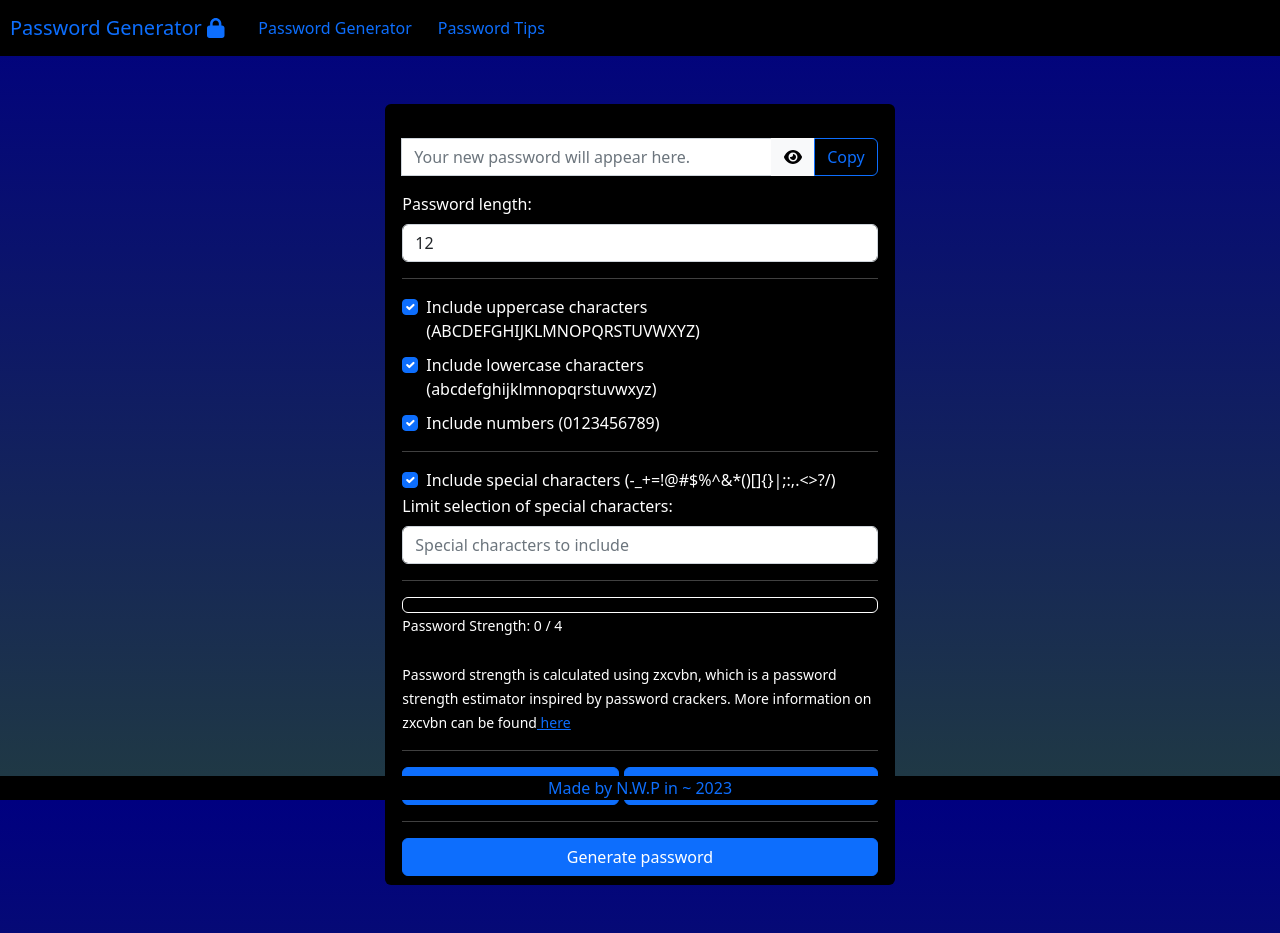
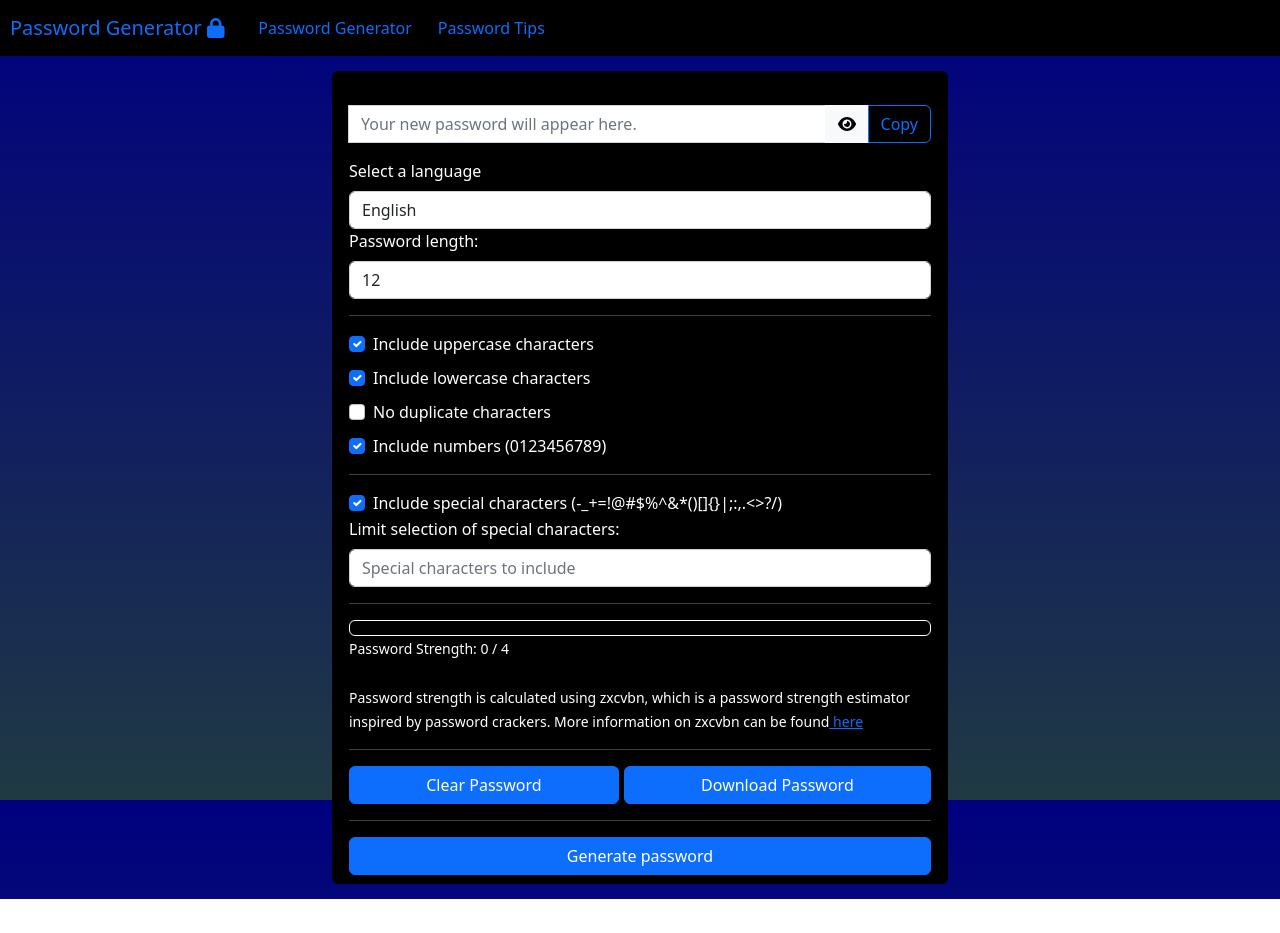
Before and after one commit to NicholaiWP/PasswordGenerator, a React (Create React App) app: page / in a window 1280 px wide. After the commit the page ends 899 px from the top, so only its background shows below. Built offline with nearby package versions, Linux system fonts and the light colour scheme.

Commit message:
removed footer - added new functionality

```diff
--- a/src/components/App.tsx
+++ b/src/components/App.tsx
@@ -3,19 +3,19 @@ import 'bootstrap/dist/css/bootstrap.min.css';
 import NavigationBar from './NavigationBar';
 import { BrowserRouter as Router, Routes, Route } from 'react-router-dom';
 import PasswordTips from './PasswordTips';
-import MyFooter from './Footer';
 import { Container } from 'react-bootstrap';
 import Row from 'react-bootstrap/Row';
 import Col from 'react-bootstrap/Col';
 import PasswordForm from './PasswordForm';
 
 function App() {
+
   return (
     <>
     <NavigationBar />
-      <Container className="vh-100 no-padding-no-margin" fluid>
-        <Row className="mt-5 no-padding-no-margin">
-          <Col xs={12} sm={12} md={8} lg={5} xl={5} className="mb-5">
+        <Container fluid id="container">
+          <Row style={{marginTop:15 + 'px'}} className="justify-content-center align-items-center row-offset">
+            <Col xs={12} sm={12} md={8} lg={6} xl={6}>
                 <Routes>
                   <Route path="/PasswordGenerator" element={<PasswordForm />} />
                   <Route path="/" element={<PasswordForm />} />
@@ -24,10 +24,7 @@ function App() {
             </Col>
           </Row>
         </Container>
-      <MyFooter />
-
     </>
-
   );
 }
 
--- a/src/components/Footer.tsx
+++ /dev/null
@@ -1,15 +0,0 @@
-import '../styles/App.css';
-
-export default function MyFooter(){
-
-    let date = new Date();
-    let year = date.getFullYear();
-
-    return(
-        <section className='footer-container'>
-            <p className='footer-content'>{`Made by N.W.P in ~ ${year}`}</p>
-        </section>
-
-    )
-
-}
--- a/src/components/PasswordForm.tsx
+++ b/src/components/PasswordForm.tsx
@@ -1,6 +1,7 @@
 import React, { useState, ChangeEvent, useEffect } from "react";
 import { Button, Card, Form, InputGroup} from "react-bootstrap";
 import PasswordHelper from './PasswordHelper';
+import {languageSelection, Languages, LanguageOptions} from './PasswordHelper';
 import { FontAwesomeIcon } from '@fortawesome/react-fontawesome';
 import { faEye, faEyeSlash } from '@fortawesome/free-solid-svg-icons';
 import zxcvbn, { ZXCVBNResult } from 'zxcvbn'
@@ -20,7 +21,9 @@ import DownloadButton from "./DownloadButton";
   const [error, setError] = useState<string>("");
   const [customSpecialChars, setCustomSpecialChars] = useState<string>('');
   const [passwordVisibility, setPasswordVisibility] = useState<boolean>(true);
+  const [useNoDuplicateChars, setUseNoDuplicateChars] = useState<boolean>(false);
   const [password, setPassword] = useState('');
+  const [selectedLanguage, setSelectedLanguage] = useState(Languages.English);
 
 
   useEffect(() => {
@@ -29,18 +32,26 @@ import DownloadButton from "./DownloadButton";
 
 
   const handlePasswordGeneration = () => {
+
+    const langObj: LanguageOptions | undefined = languageSelection.find(
+      (lang) => lang.language === selectedLanguage
+    );
+
+    if(langObj){
       const generatedPassword: string = PasswordHelper.generatePassword(
         {
           length: passwordLength,
           useSpecialChars: useSpecialChars,
           useUppercase: useUppercase,
           useLowercase:getUseLowercase,
+          useNoDuplicateChars:useNoDuplicateChars,
           useNumbers: useNumbers
-      }, customSpecialChars);
+        }, customSpecialChars, langObj);
 
       setPassword(generatedPassword);
       handleScore(generatedPassword);
       checkAllOptionsUnchecked();
+    }
 
   };
 
@@ -49,6 +60,11 @@ import DownloadButton from "./DownloadButton";
     setPasswordScore(result?.score || 0);
     setResult(result);
   }
+
+  const handleLanguageChange = (e: any) => {
+    const selectedValue = Number(e.target.value);
+    setSelectedLanguage(selectedValue);
+  };
 
   const getProgressColor = () => {
     if (passwordScore === 0) {
@@ -90,6 +106,10 @@ import DownloadButton from "./DownloadButton";
   const handleSpecialCharsChange = () => {
     setUseSpecialChars(!useSpecialChars);
   };
+
+  const handleNoDuplicateCharsInPassword = () => {
+    setUseNoDuplicateChars(!useNoDuplicateChars);
+  }
 
   const handleUppercaseChange = () => {
     setUseUppercase(!useUppercase);
@@ -156,7 +176,7 @@ import DownloadButton from "./DownloadButton";
 
   return (
     <>
-          <Form onSubmit={handleSubmit}>
+          <Form className="password-form" onSubmit={handleSubmit}>
            <Card bg="black" text="white">
             <Card.Header></Card.Header>
             <Card.Body>
@@ -168,7 +188,6 @@ import DownloadButton from "./DownloadButton";
                     placeholder="Your new password will appear here."
                     aria-label="Password"
                     value={password}
-                    readOnly
                   >
                   </Form.Control>
                   <Button variant="light" onClick={togglePasswordVisibility}>
@@ -179,6 +198,18 @@ import DownloadButton from "./DownloadButton";
                   </Button>
                 </InputGroup>
                 {error && <div style={{ color: "red" }}>{error}</div>}
+
+                <Form.Group controlId="exampleForm.SelectCustom">
+                <Form.Label>Select a language</Form.Label>
+                <Form.Control as="select"  value={selectedLanguage} onChange={(e) => handleLanguageChange(e)}>
+                  {languageSelection.map((lang) => (
+                    <option value={lang.language} key={lang.language.toString()}>
+                      {Languages[lang.language]}
+                    </option>
+                  ))}
+                </Form.Control>
+              </Form.Group>
+
 
                   <Form.Group>
                     <Form.Label>Password length:</Form.Label>
@@ -199,7 +230,7 @@ import DownloadButton from "./DownloadButton";
                       type="checkbox"
                       checked={useUppercase}
                       onChange={handleUppercaseChange}
-                      label="Include uppercase characters (ABCDEFGHIJKLMNOPQRSTUVWXYZ)"
+                      label="Include uppercase characters"
                     />
                   </Form.Group>
 
@@ -208,7 +239,16 @@ import DownloadButton from "./DownloadButton";
                       type="checkbox"
                       checked={getUseLowercase}
                       onChange={handleLowerCaseChange}
-                      label="Include lowercase characters (abcdefghijklmnopqrstuvwxyz)"
+                      label="Include lowercase characters"
+                    />
+                  </Form.Group>
+
+                  <Form.Group>
+                    <Form.Check
+                      type="checkbox"
+                      checked={useNoDuplicateChars}
+                      onChange={handleNoDuplicateCharsInPassword}
+                      label="No duplicate characters"
                     />
                   </Form.Group>
 
--- a/src/components/PasswordHelper.ts
+++ b/src/components/PasswordHelper.ts
@@ -1,20 +1,57 @@
-interface PasswordOptions {
+ export enum Languages {
+    English,
+    Danish,
+    German,
+    Italian,
+    Swedish,
+    Russian,
+    Spanish,
+    French
+  }
+
+  export interface LanguageOptions {
+    language: Languages;
+    alphabetUppercase: string;
+    alphabetLowercase: string;
+  }
+
+  export const languageSelection: LanguageOptions[] = [
+    { language: Languages.English, alphabetUppercase: 'ABCDEFGHIJKLMNOPQRSTUVWXYZ', alphabetLowercase: 'abcdefghijklmnopqrstuvwxyz' },
+    { language: Languages.Danish, alphabetUppercase: 'ABCDEFGHIJKLMNOPQRSTUVWXYZÆØÅ', alphabetLowercase: 'abcdefghijklmnopqrstuvwxyzæøå' },
+    { language: Languages.German, alphabetUppercase: 'ABCDEFGHIJKLMNOPQRSTUVWXYZÄÖÜß', alphabetLowercase: 'abcdefghijklmnopqrstuvwxyzäöüß' },
+    { language: Languages.Italian, alphabetUppercase: 'ABCDEFGHIJKLMNOPQRSTUVWXYZÀÈÉÌÎÒÙ', alphabetLowercase: 'abcdefghijklmnopqrstuvwxyzàèéìîòù' },
+    { language: Languages.Swedish, alphabetUppercase: 'ABCDEFGHIJKLMNOPQRSTUVWXYZÅÄÖ', alphabetLowercase: 'abcdefghijklmnopqrstuvwxyzåäö' },
+    { language: Languages.Russian, alphabetUppercase: 'АБВГДЕЁЖЗИЙКЛМНОПРСТУФХЦЧШЩЪЫЬЭЮЯ', alphabetLowercase: 'абвгдеёжзийклмнопрстуфхцчшщъыьэюя' },
+    { language: Languages.Spanish, alphabetUppercase: 'ABCDEFGHIJKLMNOPQRSTUVWXYZÁÉÍÑÓÚÜ', alphabetLowercase: 'abcdefghijklmnopqrstuvwxyzáéíñóúü' },
+    { language: Languages.French, alphabetUppercase: 'ABCDEFGHIJKLMNOPQRSTUVWXYZÀÂÆÇÉÈÊËÎÏÔŒÙÛÜŸ', alphabetLowercase: 'abcdefghijklmnopqrstuvwxyzàâæçéèêëîïôœùûüÿ' }
+  ];
+
+  interface PasswordOptions {
     length: number;
     useNumbers: boolean;
     useSpecialChars: boolean;
     useUppercase: boolean;
     useLowercase:boolean;
+    useNoDuplicateChars:boolean;
   }
 
+
   const PasswordHelper = {
-    generatePassword(props: PasswordOptions, customSpecialChars: string): string {
-      const { length, useNumbers, useSpecialChars, useUppercase, useLowercase } = props;
+    generatePassword(props: PasswordOptions, customSpecialChars: string, langOptions:LanguageOptions): string {
+      const { length, useNumbers, useSpecialChars, useUppercase, useLowercase, useNoDuplicateChars} = props;
+
+
+    // Retrieve the uppercase and lowercase strings from the language object
+    const uppercaseChars: string = langOptions?.alphabetUppercase || '';
+    const lowercaseChars: string = langOptions?.alphabetLowercase || '';
 
       // Define character sets for each category
-      const lowercaseChars:string = 'abcdefghijklmnopqrstuvwxyz';
-      const uppercaseChars:string = 'ABCDEFGHIJKLMNOPQRSTUVWXYZ';
+      //const lowercaseChars:string = 'abcdefghijklmnopqrstuvwxyz';
+      //const uppercaseChars:string = 'ABCDEFGHIJKLMNOPQRSTUVWXYZ';
       const numberChars:string = '0123456789';
       const specialChars:string = '-_+=!@#$%^&*()[]{}|;:,.<>?/';
+
+
 
       // Determine which categories to include based on user input
       const categories:string[] = [];
@@ -32,6 +69,7 @@ interface PasswordOptions {
         categories.push(customSpecialChars ? customSpecialChars : specialChars);
       }
 
+
       // Ensure that at least one character from each selected category is included
       let password:string = '';
       categories.forEach(category => {
@@ -44,6 +82,12 @@ interface PasswordOptions {
         password += category.charAt(Math.floor(Math.random() * category.length));
       }
 
+      if(useNoDuplicateChars){
+        const passwordWithUniqueChars = [...new Set(password)].join("");
+        return passwordWithUniqueChars
+      }
+
+
       return password;
     },
   }
--- a/src/components/PasswordTips.tsx
+++ b/src/components/PasswordTips.tsx
@@ -4,8 +4,8 @@ import { Container, Row, Col, Card } from 'react-bootstrap';
 const PasswordTips: React.FC = () => {
   return (
     <Container>
-      <Row className="justify-content-center">
-        <Col xs={12} md={8} lg={10} xl={12}>
+      <Row id="tips-margin-bottom-offset" className="justify-content-center align-items-center">
+        <Col xs={12} md={12} lg={12} xl={12}>
           <Card className="mt-4">
             <Card.Body>
               <Card.Title>Helpful Password Tips</Card.Title>
--- a/src/styles/App.css
+++ b/src/styles/App.css
@@ -1,7 +1,4 @@
-.row{
-  justify-content: center;
-  align-items: center;
-}
+
 
 .pass-weak-color {
   background-color: red;
@@ -35,18 +32,12 @@ div.no-padding-no-margin{
   margin:0;
 }
 
-.toast-container {
-  display: flex;
-  justify-content: center;
-  margin-top:10px;
-  margin-bottom: 10px;
+div.tips-margin-bottom-offset{
+  margin-bottom:15px;
 }
-
-.toast-content {
-  width: 100%; /* Optional: Adjust the width as needed */
-  max-width: 400px; /* Optional: Set a max-width for the toast container */
+.password-form{
+  margin-bottom: 15px;
 }
-
 
 .form-check{
  margin-top: 10px;
@@ -54,27 +45,12 @@ div.no-padding-no-margin{
  overflow-wrap: break-word;
 }
 
+div#container{
+  margin-top: 5px;
+}
+
 .submitBtncontainer{
   display: flex;
-}
-
-.footer-container {
-  position: fixed;
-  bottom: 0;
-  left: 0;
-  width: 100%;
-  background-color: black;
-  display: flex;
-  margin-top:10px;
-  justify-content: center;
-  align-items: center;
-}
-
-.footer-content {
-  padding: 10px;
-  margin: 0px;
-  padding: 0px;
-  color: #0d6efd;
 }
 
 .btn-generate-password{
@@ -98,10 +74,6 @@ span.navbar-brand {
   color:#0d6efd;
 }
 
-span.navbar-brand:hover:active {
-
-}
-
 span.navbar-brand:hover{
   color:#0d6efd;
 }
@@ -121,19 +93,3 @@ button.navbar-toggler{
 .lock-image:hover {
   animation: shake 0.4s infinite;
 }
-
-/* Hide scrollbar on larger screens */
-@media only screen and (min-width: 769px) {
-  body {
-    overflow: hidden;
-  }
-}
-
-/* Show scrollbar on smaller screens */
-@media only screen and (max-width: 768px), screen and (max-height: 768px) {
-  body {
-    overflow: visible;
-    overflow-x: auto;
-    overflow-y: auto;
-  }
-}
```
Lines whose indentation alone changed are shown as unchanged.
